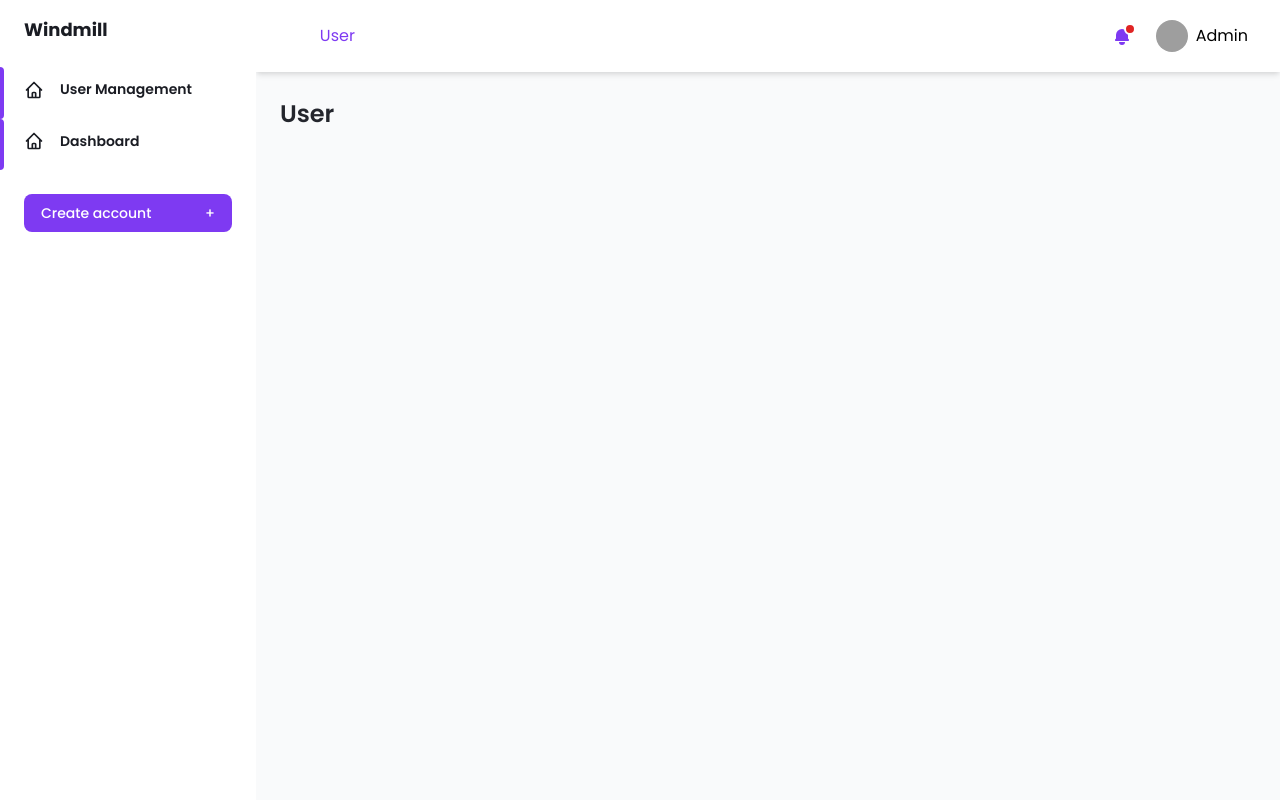
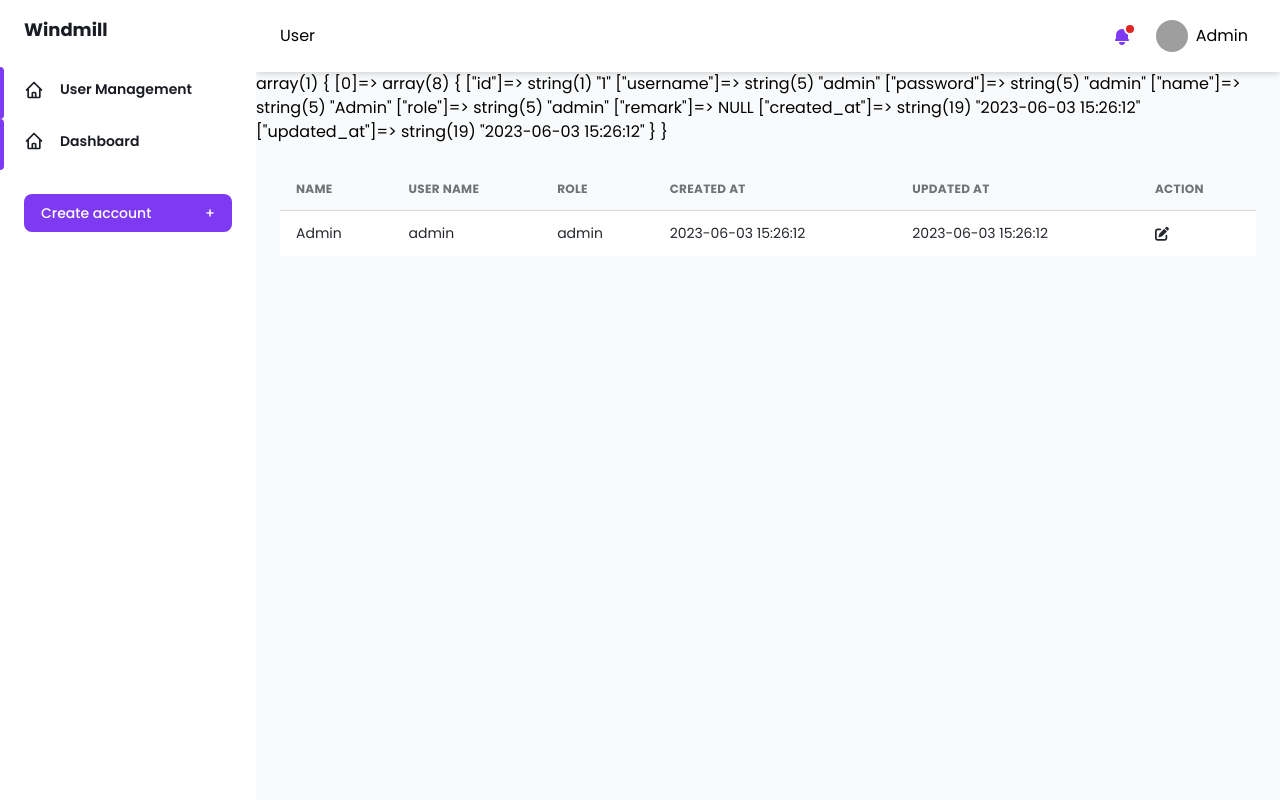
Before and after one commit to mtk246/kmd_l5dc, a PHP site: page /pages/admin/user.php in a window 1280 px wide. Run offline with PHP 8.4, Linux system fonts and the light colour scheme; the visitor is signed in with stand-in values (Sample User, id 1); data comes from the database, SQL or seed files in the repository; grey boxes are pictures that could not be loaded.

Commit message:
[php, css] add table for user_management

```diff
--- a/Components/admin/adminNavbar.php
+++ b/Components/admin/adminNavbar.php
@@ -24,7 +24,7 @@ $navbarArr = array(
     array(
         "name" => "User Management",
         "icon" => "fa fa-home fa-2x",
-        "path" =>  $url . '/pages/admin/user.php'
+        "path" =>  $url . '/pages/admin/user_management/user.php'
     ),
     array(
         "name" => "Dashboard",
@@ -169,13 +169,9 @@ $curPageName = ucfirst(str_replace('.php', '', $curPageName));
                     ></path>
                 </svg>
             </button>
-            <div class="flex justify-center flex-1 lg:mr-32">
-                <div
-                    class="relative w-full max-w-xl mr-6 text-dark"
-                >
-                    <?php echo $curPageName; ?>
-                </div>
-            </div>
+            <h3 class="text-dark">
+                <?php echo $curPageName; ?>
+            </h3>
             <ul class="flex items-center flex-shrink-0 space-x-6">
                 <!-- Theme toggler -->
                 <li class="flex">
--- a/Components/admin/headerAdmin.php
+++ b/Components/admin/headerAdmin.php
@@ -8,6 +8,7 @@
     <link href="../../assets/css/adminNavbar.css" rel="stylesheet" />
     <link href="../../assets/css/global.css" rel="stylesheet" />
     <link href="../../assets/css/styles.css" rel="stylesheet" />
+    <link href="https://cdnjs.cloudflare.com/ajax/libs/font-awesome/6.4.0/css/all.min.css" rel="stylesheet" />
 
     <script
       src="https://cdn.jsdelivr.net/gh/alpinejs/alpine@v2.x.x/dist/alpine.min.js"
--- a/Components/header.php
+++ b/Components/header.php
@@ -4,6 +4,7 @@
     <meta http-equiv="X-UA-Compatible" content="IE=edge">
     <meta name="viewport" content="width=device-width, initial-scale=1.0">
     <title>Camping</title>
+    <link href="https://cdnjs.cloudflare.com/ajax/libs/font-awesome/6.4.0/css/all.min.css" rel="stylesheet" />
     <link href="./assets/css/variable.css" rel="stylesheet" />
     <link href="./assets/css/styles.css" rel="stylesheet" />
     <script src="./assets/js/script.js"></script>
--- a/assets/css/global.css
+++ b/assets/css/global.css
@@ -33,3 +33,7 @@
 .bg-dark {
     background-color: var(--bg-dark);
 }
+
+.text-dark {
+    color: var(--text-dark);
+}
--- a/assets/css/variable.css
+++ b/assets/css/variable.css
@@ -15,6 +15,7 @@
     --gradient-one: rgba(0, 0, 0, .5);
     --gradient-two: rgba(0, 0, 0, .3);
     --text-white: #fff;
+    --text-dark: #000;
     --heading-one: 4rem;
     --heading-two: 2rem;
     --heading-three: 1.5rem;
--- a/pages/admin/user.php
+++ b/pages/admin/user.php
@@ -3,21 +3,70 @@ require_once("../../ErrorHandler/error.php");
 require_once("../../Controller/User.php");
 require_once("../../Components/admin/headerAdmin.php");
 require_once("../../Components/admin/adminNavbar.php");
+require_once("../../Controller/constants.php");
 
 $id = $_SESSION['user_id'];
 
 $userController = new User();
-$userData = $userController->getCurrentUserData($id);
-$decodeUserData = json_decode($userData, true);
+$userInfos = $userController->getUserData();
+$decodeUserInfos = json_decode($userInfos, true);
+
+var_dump($decodeUserInfos);
+
+$tableHeading = array(
+    "Name",
+    "User Name",
+    "Role",
+    "Created At",
+    "Updated At",
+    "Action"
+);
 ?>
 
-
-<div class="container px-6 mx-auto grid">
-    <h2
-        class="my-6 text-2xl font-semibold text-gray-700 dark:text-gray-200"
-    >
-        User
-    </h2>
+<div class="container px-6 mx-auto grid p-6">
+    <div class="w-full overflow-x-auto">
+        <table class="w-full whitespace-no-wrap">
+            <thead>
+                <tr
+                    class="text-xs font-semibold tracking-wide text-left text-gray-500 uppercase border-b dark:border-gray-700 bg-gray-50 dark:text-gray-400 dark:bg-gray-800"
+                >
+                    <?php foreach ($tableHeading as $tHead) { ?>
+                        <th class="px-4 py-3">
+                            <?php echo $tHead; ?>
+                        </th>
+                    <?php } ?>
+                </tr>
+            </thead>
+            <tbody
+                class="bg-white divide-y dark:divide-gray-700 dark:bg-gray-800"
+            >
+                <?php foreach ($decodeUserInfos as $user) { ?>
+                    <tr class="text-gray-700 dark:text-gray-400">
+                        <td class="px-4 py-3 text-sm">
+                            <?php echo $user['name']; ?>
+                        </td>
+                        <td class="px-4 py-3 text-sm">
+                            <?php echo $user['username']; ?>
+                        </td>
+                        <td class="px-4 py-3 text-sm">
+                            <?php echo $user['role']; ?>
+                        </td>
+                        <td class="px-4 py-3 text-sm">
+                            <?php echo $user['created_at']; ?>
+                        </td>
+                        <td class="px-4 py-3 text-sm">
+                            <?php echo $user['updated_at']; ?>
+                        </td>
+                        <td class="px-4 py-3 text-sm">
+                            <a href="<?php '/' . CONST_PROJECT_FOLDER . '/pages/admin/index.php'; ?>">
+                                <i class="fa-solid fa-pen-to-square"></i>
+                            </a>
+                        </td>
+                    </tr>
+                <?php } ?>
+            </tbody>
+        </table>
+    </div>
 </div>
 
 <!-- from parent adminNavar.php -->
```
